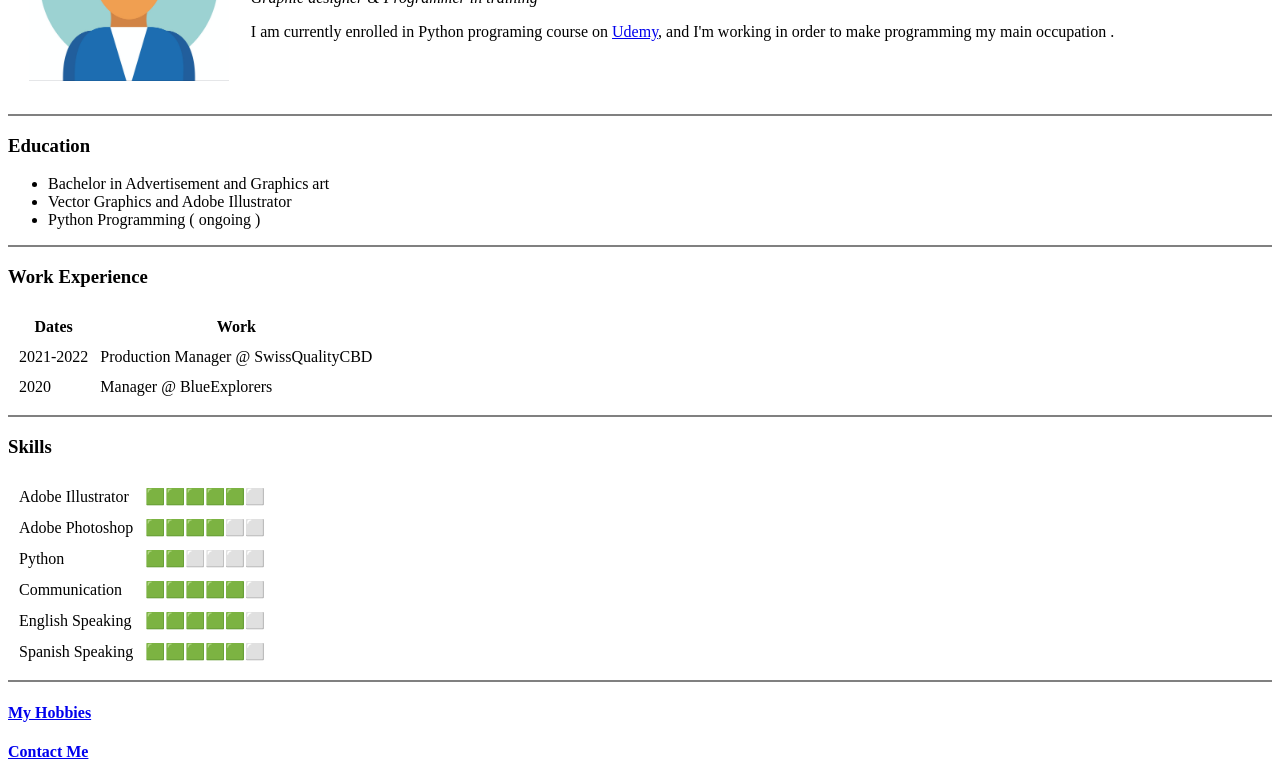
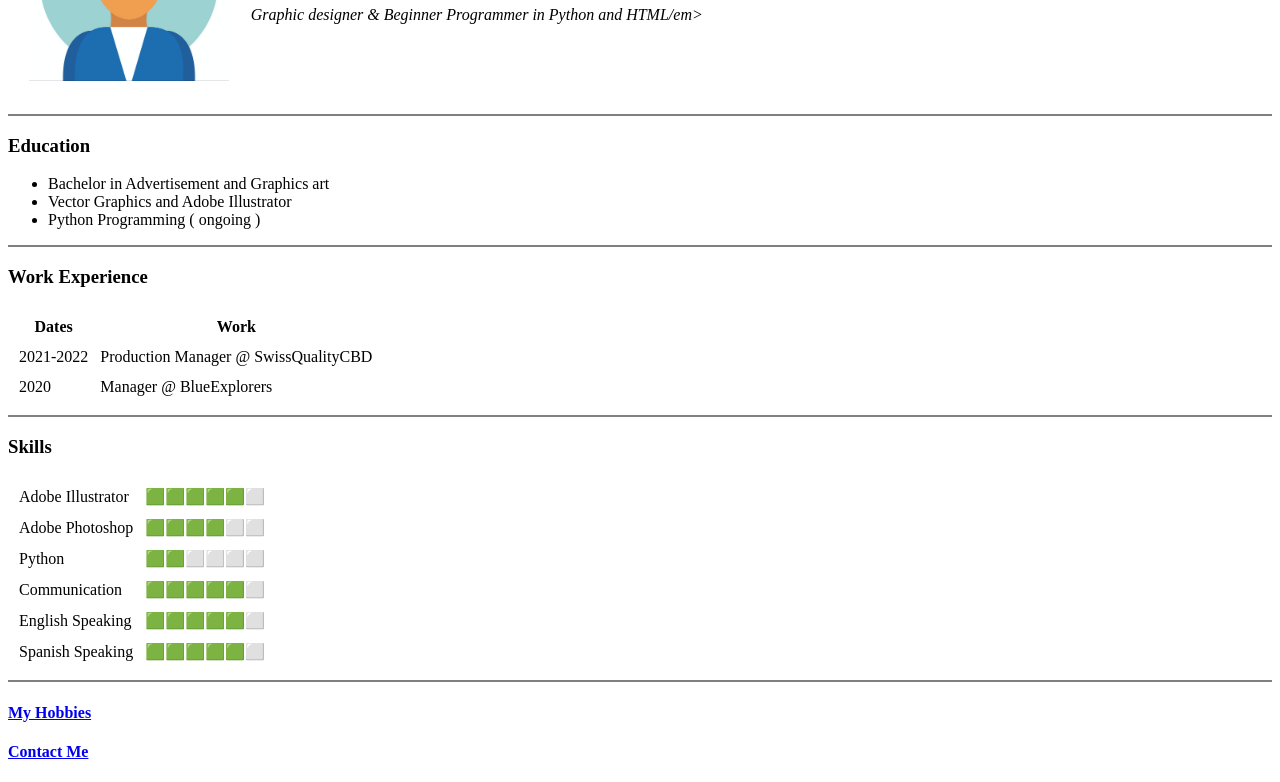
Before and after one commit to rPks69/cv, a plain HTML site: page index.html in a window 1280 px wide. Shown: the part 148-930 px from the top of the page. Drawn offline with Linux system fonts and the light colour scheme.

Commit message:
Update index.html

```diff
--- a/index.html
+++ b/index.html
@@ -13,10 +13,8 @@
                 <td><img src="images/profile_vector_img.png" alt="profile picture" height="200"></td>
                 <td>
                     <h1>rPks</h1>
-                    <p><em>Graphic designer & Programmer in training</em></p>
-                    <p>
-                    I am currently enrolled in Python programing course on <a href="https://www.udemy.com">Udemy</a>, and I'm working in order to make programming
-                    my main occupation .</p>
+                    <p><em>Graphic designer & Beginner Programmer in Python and HTML/em></p>
+                    <p></p>
                 </td>
             </tr>
         </table>
```
